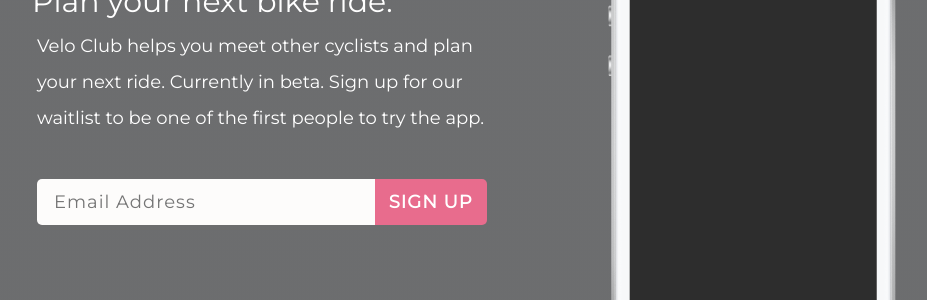
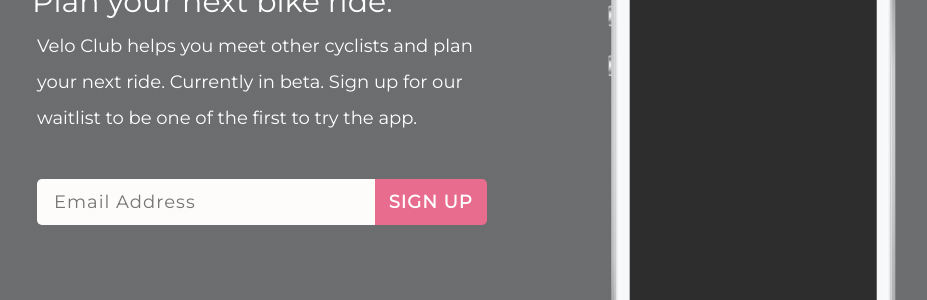
Before and after one commit to velo-club/velo-club.github.io, a Jekyll site: the page built from index.html, in a window 1280 px wide. Shown: the part 219-519 px from the top of the page, without its empty margins (133-1060 px from the left). Built offline with Jekyll 4.4.1, drawn with Linux system fonts in a browser that asks for light colours; nearby versions of some CDN libraries.

```diff
--- a/_config.yml
+++ b/_config.yml
@@ -26,7 +26,7 @@ app:
 # Marketing
 #
 marketing_header: Plan your next bike ride. # Optional
-marketing_desc: Velo Club helps you meet other cyclists and plan your next ride. Currently in beta. Sign up for our waitlist to be one of the first people to try the app.
+marketing_desc: Velo Club helps you meet other cyclists and plan your next ride. Currently in beta. Sign up for our waitlist to be one of the first to try the app.
 
 #
 # Social Links
```
Also changed, not shown: images/backgrounds/75-usersthink-stock-image-web.jpg (deleted), images/backgrounds/81-usersthink-stock-image-web.jpg (deleted), images/backgrounds/95-usersthink-stock-image-web.jpg (deleted), 4 other files.
